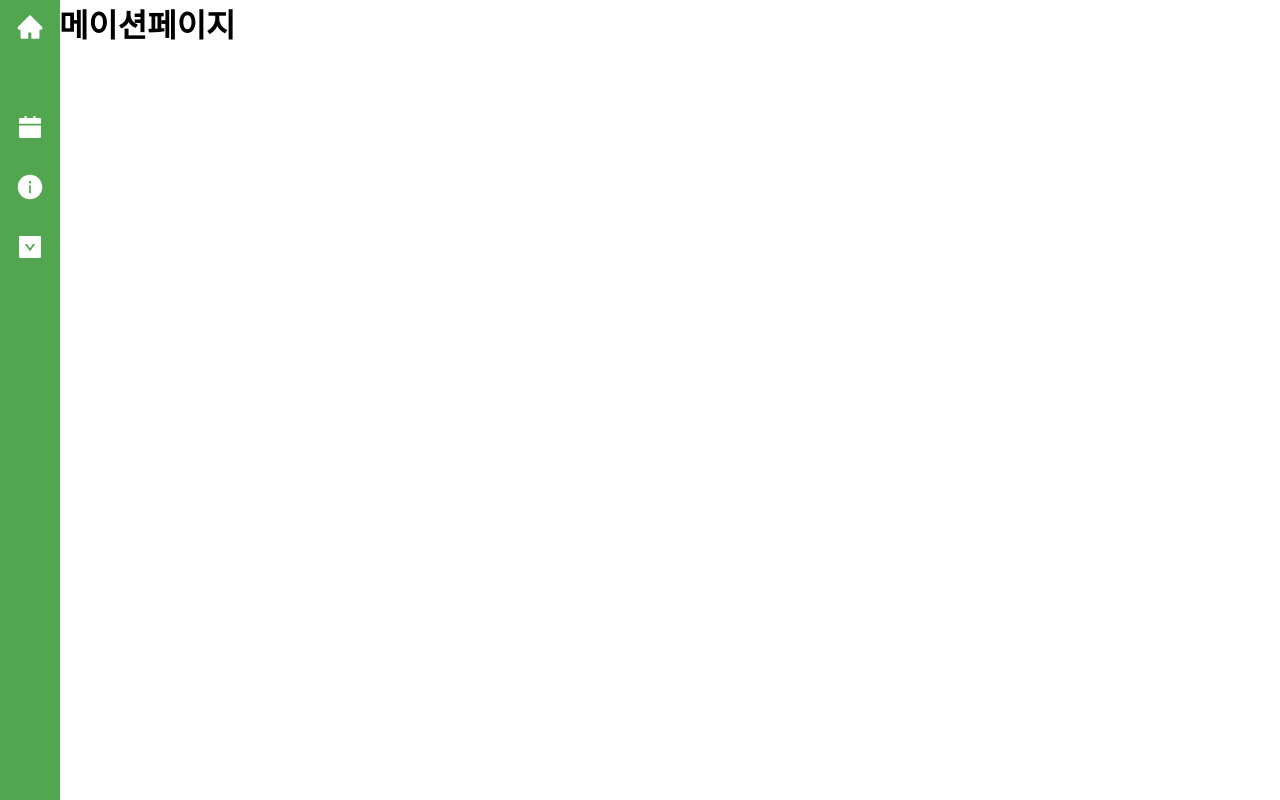
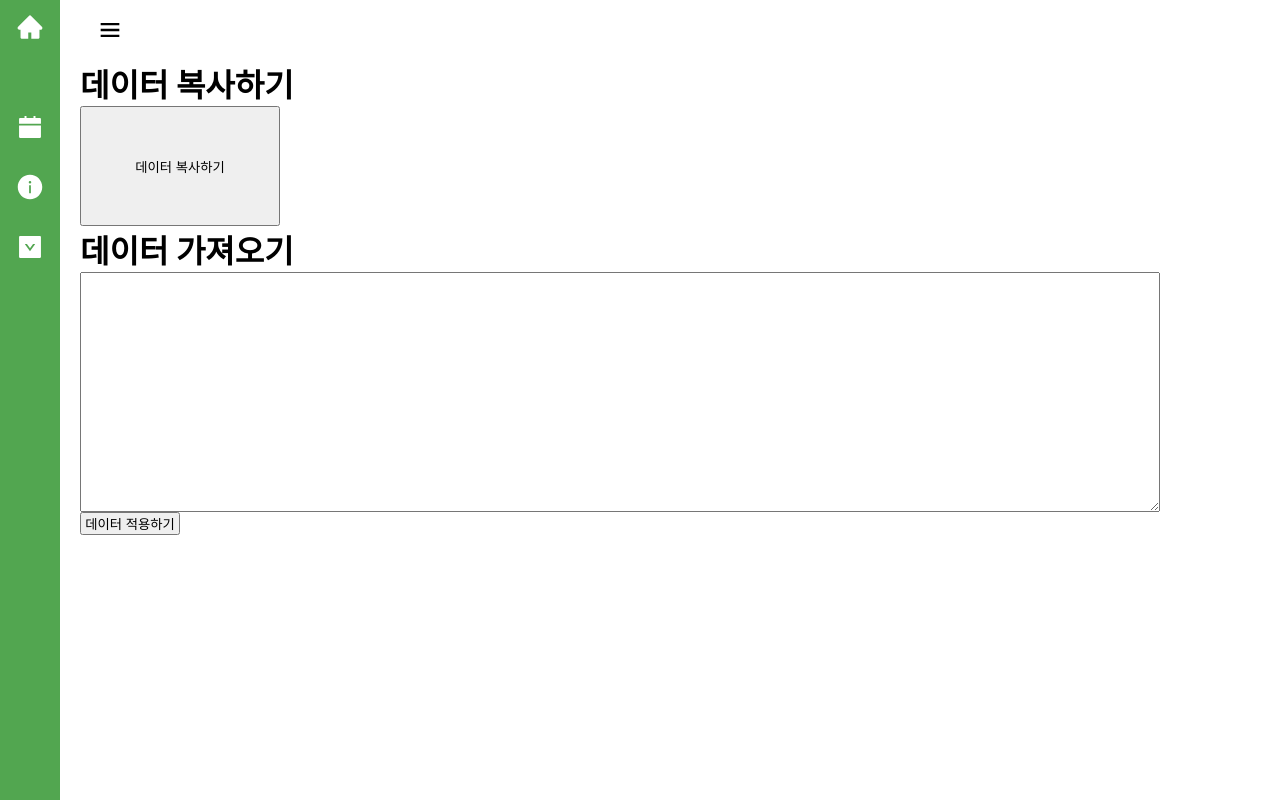
Before and after one commit to AppleTrick/loaple, a React (Create React App) app: page /information in a window 1280 px wide. Built offline with nearby package versions, Linux system fonts and the light colour scheme.

Commit message:
add 케릭터 정보 저장 및 가져오기 기능 완성

```diff
--- a/src/components/characterComponents/CharacterInform.tsx
+++ b/src/components/characterComponents/CharacterInform.tsx
@@ -12,7 +12,6 @@ type characterInformProps = {
 
 const CharacterInformDiv = styled.div`
     width: 200px;
-    /* background-color: pink; */
     margin-left: 5px;
     display: flex;
     align-items: center;
@@ -38,8 +37,7 @@ const JobImg = styled.img`
 const CharacterInform = ({ characterData }: characterInformProps) => {
 
     const { CharacterName, Job } = characterData.CharacterInform
-    const Daily = characterData.Daily;
-    const Weekly = characterData.Weekly;
+    const {Daily, Weekly} = characterData
 
     // 모달 부분
     const [CharacterModal, setCharacterModal] = useState<boolean>(false)
--- a/src/containers/TopBar.tsx
+++ b/src/containers/TopBar.tsx
@@ -7,7 +7,6 @@ const TopBarStyle = styled.div`
     display: flex;
     justify-content: space-between;
     align-items: center;
-    padding: 0 10px;
 `
 
 const TopBar = () => {
--- a/src/modules/CharacterSchedule.ts
+++ b/src/modules/CharacterSchedule.ts
@@ -10,6 +10,7 @@ const UPDATE_CHARACTER = "Update_Character" as const // 케릭터 정보 업데
 const DELETE_CHARACTER = "Delete_Character" as const // 케릭터 정보 삭제
 const RESET_DAILYSCHEDULE = "Reset_DailySchedule" as const // 일간 케릭터 정보 갱신
 const RESET_WEEKLYSCHEDULE = "Reset_WeeklySchedule" as const // 주간 케릭터 정보 갱신
+const SET_SCHEDULE_DATA = "Set_Schedule_Data" as const // 정보 저장하기
 
 // 주간 스케쥴 리셋
 export type ResetDailySchedule = {
@@ -45,6 +46,11 @@ export type IsDoneType = {
 export type IsDoneWeekly = {
     propsName: string
 }
+
+export interface SetScheduleData{
+    data: ScheduleData
+}
+
 const AddsCharacter = createAction<AddCharacter, typeof ADD_CHARACTER>(ADD_CHARACTER);
 const IsDone_Toggle = createAction<IsDoneType, typeof ISDONE_TOGGLE>(ISDONE_TOGGLE);
 const IsDone_Weekly = createAction<IsDoneWeekly, typeof ISDONE_WEEKLY>(ISDONE_WEEKLY);
@@ -52,11 +58,12 @@ const Update_Character = createAction<UpdateCharacter , typeof UPDATE_CHARACTER>
 const Delete_Character = createAction<DeleteCharacter, typeof DELETE_CHARACTER>(DELETE_CHARACTER);
 const Reset_DailySchedule = createAction<ResetDailySchedule, typeof RESET_DAILYSCHEDULE>(RESET_DAILYSCHEDULE);
 const Reset_WeeklySchedule = createAction(RESET_WEEKLYSCHEDULE);
+const Set_Schedule_Data = createAction<SetScheduleData, typeof SET_SCHEDULE_DATA>(SET_SCHEDULE_DATA);
 
 
 
 // 외부에서 dispatch 시킬수있게 사용
-export { IsDone_Toggle , AddsCharacter , IsDone_Weekly , Update_Character, Delete_Character,Reset_DailySchedule,Reset_WeeklySchedule}
+export { IsDone_Toggle , AddsCharacter , IsDone_Weekly , Update_Character, Delete_Character,Reset_DailySchedule,Reset_WeeklySchedule , Set_Schedule_Data}
 
 
 // 타입 정의항목
@@ -321,6 +328,10 @@ const ScheduleReducer = createReducer(initialState, {
             }
         })
         return state;
+    },
+    Set_Schedule_Data: (state, action) => {
+        state = action.payload.data;
+        return state
     }
 })
 
--- a/src/pages/Information.tsx
+++ b/src/pages/Information.tsx
@@ -1,11 +1,84 @@
+import TopBar from "containers/TopBar";
+import { RootState } from "modules";
+import { Set_Schedule_Data } from "modules/CharacterSchedule";
+import { ChangeEvent, useState } from "react";
+import { useDispatch } from "react-redux";
+import { useSelector } from "react-redux";
+import styled from "styled-components";
+
+const MainDiv = styled.div<{ open: boolean }>`
+    position: absolute;
+    width: calc(${(props) => (props.open ? "100% - 300px" : "100% - 80px")});
+    left: ${(props) => (props.open ? "300px" : "80px")};
+    min-height: 100vh;
+    background: var(--white);
+    transition: 0.5s;
+`
+
+const GetDataButton = styled.button`
+    width: 200px;
+    height: 120px;
+`
+const PasteDataInput = styled.textarea`
+    display: block;
+    width: 90%;
+    height: 240px;
+`
+
+const SetDataButton = styled.button`
+    width: 100px;
+`
+
 const Information = () => {
+
+    const openValue = useSelector((state: RootState) => state.naviactions);
+    const dispatch = useDispatch();
+
+    const [text, setText] = useState("");
+
+    const handleChange = (event: ChangeEvent<HTMLTextAreaElement>) => {
+        setText(event.target.value);
+    }
+
+    const getData = () => {
+        copyText(localStorage.getItem('scheduleData') || "");
+    }
+
+    const setData = () => {
+        dispatch(Set_Schedule_Data(
+            {
+                data: JSON.parse(text)
+            }
+        ))
+        console.log("데이터 적용 완료");
+    }
+
+    const copyText = async (text: string) => {
+        try {
+            await navigator.clipboard.writeText(text);
+          } catch (e) {
+            alert('복사에 실패하였습니다');
+          }
+    }
 
     return (
         <>
-            <h1>인포메이션페이지</h1>
+            <MainDiv open={openValue.open}>
+                <TopBar />
+                <div>
+                    <h1>데이터 복사하기</h1>
+                    <GetDataButton onClick={getData}>데이터 복사하기</GetDataButton>
+                </div>
+
+                <div>
+                    <h1>데이터 가져오기</h1>
+                    <PasteDataInput onChange={(e)=>handleChange(e)}/>
+                    <SetDataButton onClick={()=>setData()}>데이터 적용하기</SetDataButton>
+                </div>
+            </MainDiv>
         </>
+
     )
 }
 
 export default Information;
-// 해당 페이지는 개발자 정보와 기타 등등 api + 도움 주신 분들 + 커피한잔?
--- a/src/pages/Tactics.tsx
+++ b/src/pages/Tactics.tsx
@@ -2,11 +2,11 @@ const Tactics = () => {
 
     return (
         <>
-            <h1>택틱페이지</h1>
+            <h1>thanks to and, information</h1>
         </>
     )
 }
 
 export default Tactics;
 
-// 택틱 공유 페이지 입니다.
+// thanks to and, information
```
